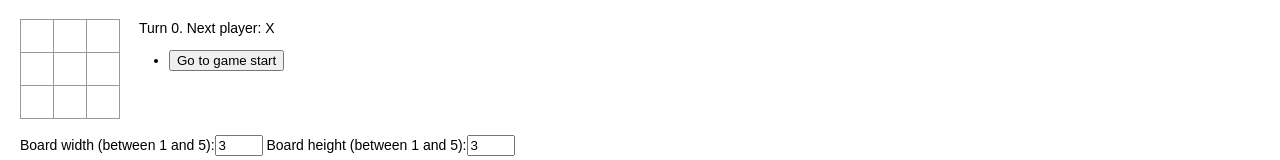
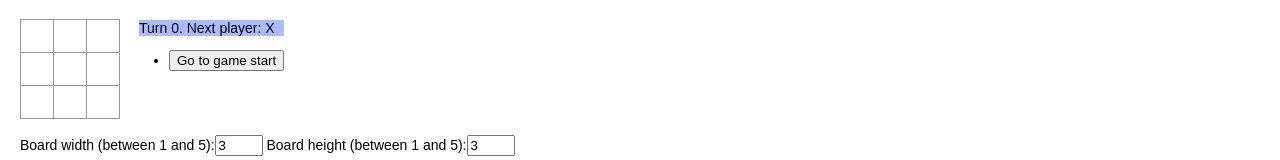
Before and after one commit to jan-henkel/react-tutorial, a React (Create React App) app: page / in a window 1280 px wide. Shown: the top 160 px of the page. Built offline with nearby package versions, Linux system fonts and the light colour scheme.

Commit message:
Add victory condition highlighting

```diff
--- a/src/index.tsx
+++ b/src/index.tsx
@@ -55,19 +55,26 @@ function matchWinConditionAtOrigin(board: Board, winCondition: Board, topLeft: P
     return entry;
 }
 
-function matchWinCondition(board: Board, winCondition: Board): string | null {
+interface VictoryData {
+    winner: string;
+    winCondition: Board;
+    origin: Point;
+}
+
+function matchWinCondition(board: Board, winCondition: Board): VictoryData | null {
     for (let y = 0; y <= (board.size.height - winCondition.size.height); ++y) {
         for (let x = 0; x <= (board.size.width - winCondition.size.width); ++x) {
-            let checkResult = matchWinConditionAtOrigin(board, winCondition, { x, y });
-            if (checkResult) {
-                return checkResult;
+            const origin = { x, y };
+            let winner = matchWinConditionAtOrigin(board, winCondition, origin);
+            if (winner) {
+                return { winner, winCondition, origin };
             }
         }
     }
     return null;
 }
 
-function calculateWinner(board: Board, winConditions: Array<Board>): string | null {
+function matchWinConditions(board: Board, winConditions: Array<Board>): VictoryData | null {
     for (let pattern of winConditions) {
         let checkResult = matchWinCondition(board, pattern);
         if (checkResult) {
@@ -80,17 +87,19 @@ function calculateWinner(board: Board, winConditions: Array<Board>): string | nu
 interface SquareProperties {
     value: string | null;
     onClick: (() => void);
+    color?: string;
 }
 
 interface BoardProperties {
     board: Board;
     onClick: (index: number) => void;
+    highlight?: { squares: Array<boolean>, color: string };
 }
 
 // function component
 function Square(props: SquareProperties) {
     return (
-        <button className="square" onClick={props.onClick}>
+        <button className="square" style={props.color ? { backgroundColor: props.color } : {}} onClick={props.onClick}>
             {props.value}
         </button>
     );
@@ -101,6 +110,7 @@ class BoardComponent extends React.Component<BoardProperties> {
         return <Square
             key={i}
             value={this.props.board.squares[i]}
+            color={this.props.highlight?.squares[i] ? this.props.highlight.color : undefined}
             onClick={() => this.props.onClick(i)}
         />;
     }
@@ -131,7 +141,7 @@ class GameState {
     }
     boardHistory: Array<Board>;
     xIsNext: boolean = true;
-    winner: string | null = null;
+    victoryData: VictoryData | null = null;
     stepNumber: number = 0;
 }
 
@@ -163,7 +173,7 @@ class Game extends React.Component<GameProperties> {
         const stepNumber = gameState.stepNumber;
         const history = gameState.boardHistory.slice(0, stepNumber + 1);
         const currentBoard = history[stepNumber];
-        if (gameState.winner || currentBoard.squares[i]) {
+        if (gameState.victoryData || currentBoard.squares[i]) {
             return;
         }
         const newBoard = new Board(
@@ -172,7 +182,7 @@ class Game extends React.Component<GameProperties> {
         this.props.onStateChange({
             boardHistory: history.concat([newBoard]),
             xIsNext: !gameState.xIsNext,
-            winner: calculateWinner(newBoard, this.props.settings.winConditions),
+            victoryData: matchWinConditions(newBoard, this.props.settings.winConditions),
             stepNumber: history.length
         });
     }
@@ -181,7 +191,7 @@ class Game extends React.Component<GameProperties> {
         const newState = update(this.props.gameState,
             {
                 stepNumber: { $set: step },
-                winner: { $set: calculateWinner(this.props.gameState.boardHistory[step], this.props.settings.winConditions) },
+                victoryData: { $set: matchWinConditions(this.props.gameState.boardHistory[step], this.props.settings.winConditions) },
                 xIsNext: { $set: (step % 2) === 0 }
             })
         this.props.onStateChange(newState);
@@ -190,16 +200,20 @@ class Game extends React.Component<GameProperties> {
     renderStatus(gameState: GameState) {
         let status = `Turn ${gameState.stepNumber}. `;
         const board = gameState.boardHistory[gameState.stepNumber];
-        if (gameState.winner) {
-            status += 'Winner: ' + gameState.winner;
+        let color = "white";
+        if (gameState.victoryData) {
+            status += 'Winner: ' + gameState.victoryData.winner;
+            color = this.getPlayerColor(gameState.victoryData.winner);
         }
         else if (gameState.stepNumber === board.squares.length) {
             status += 'Tie'
         }
         else {
-            status += 'Next player: ' + (gameState.xIsNext ? 'X' : 'O');
+            const player = (gameState.xIsNext ? 'X' : 'O');
+            status += 'Next player: ' + player;
+            color = this.getPlayerColor(player);
         }
-        return <div>{status}</div>;
+        return <div style={{ backgroundColor: color }}>{status}</div>;
     }
 
     renderMoveHistory(gameState: GameState) {
@@ -216,15 +230,39 @@ class Game extends React.Component<GameProperties> {
         return <ul>{moves}</ul>;
     }
 
+    getPlayerColor(player: string) {
+        return player === 'X' ? "#AABBFF" : "#AAFFBB";
+    }
+
+    getHighlightedSquares(victoryData: VictoryData | null) {
+        const boardSize = this.props.gameState.boardHistory[this.props.gameState.stepNumber].size;
+        const squares = Array<boolean>(area(boardSize)).fill(false);
+        if (!victoryData) {
+            return { squares, color: "" };
+        }
+        const row = (index: number) => Math.floor(index / victoryData.winCondition.size.width);
+        const col = (index: number) => index % victoryData.winCondition.size.width;
+        const origin = victoryData.origin;
+        victoryData.winCondition.squares.forEach(
+            (value, index) => {
+                squares[(origin.y + row(index)) * boardSize.width + origin.x + col(index)] = value ? true : false;
+            }
+        );
+        const color = this.getPlayerColor(victoryData.winner);
+        return { squares, color };
+    }
+
     render() {
         const gameState = this.props.gameState;
         const board = gameState.boardHistory[gameState.stepNumber];
+        const highlight = this.getHighlightedSquares(gameState.victoryData);
 
         return (
             <div className="game">
                 <div className="game-board">
                     <BoardComponent
                         board={board}
+                        highlight={highlight}
                         onClick={(i) => this.handleClick(i)}
                     />
                 </div>
@@ -357,7 +395,7 @@ class SettingsComponent extends React.Component<SettingsProperties> {
 
     renderWinCondition(conditionIndex: number) {
         return (
-            <div key={conditionIndex} >
+            <div id="winCondition" key={conditionIndex} >
                 <hr />
                 <BoardComponent board={this.props.settings.winConditions[conditionIndex]} onClick={(fieldIndex) => this.handleWinConditionClick(conditionIndex, fieldIndex)} />
                 <div>
```
